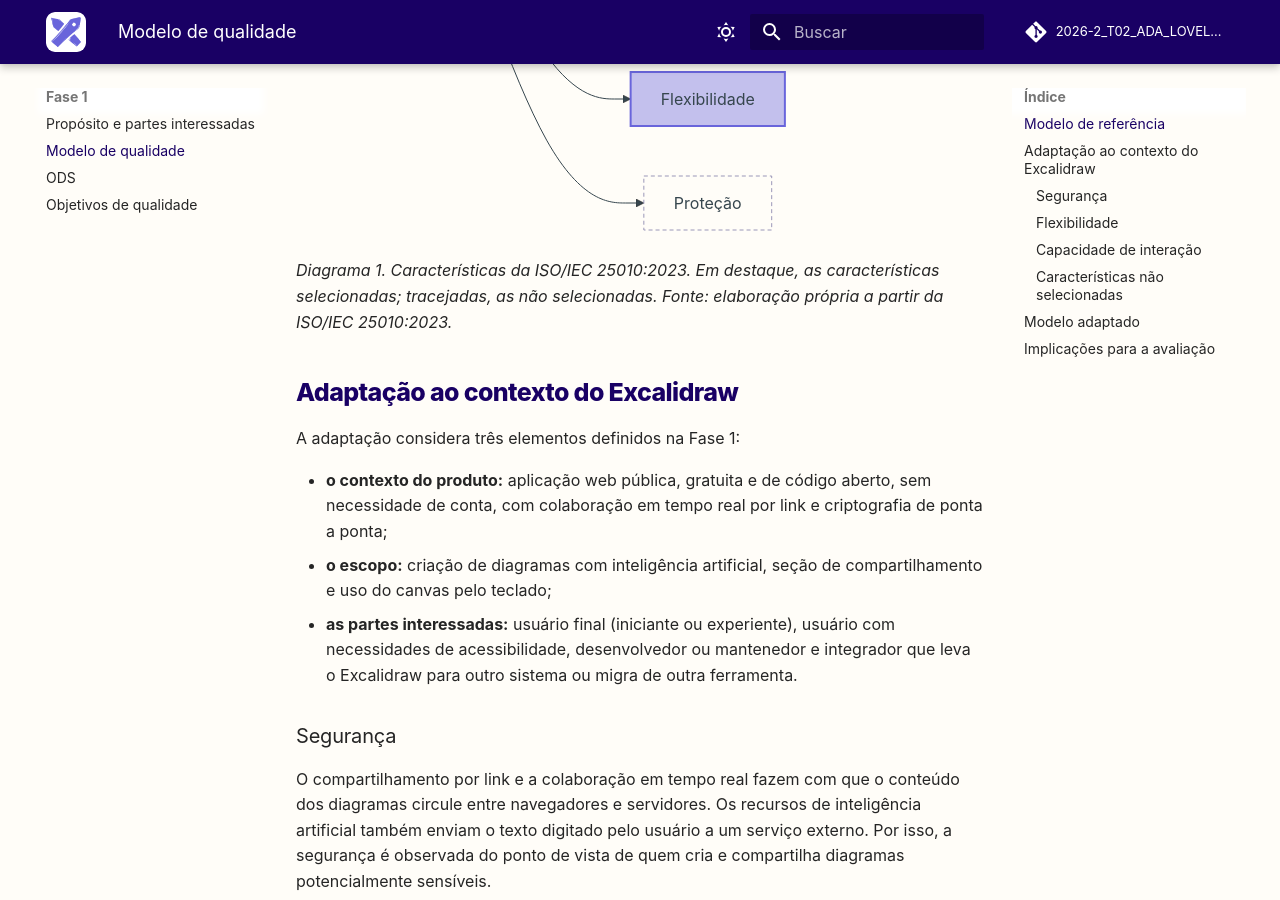
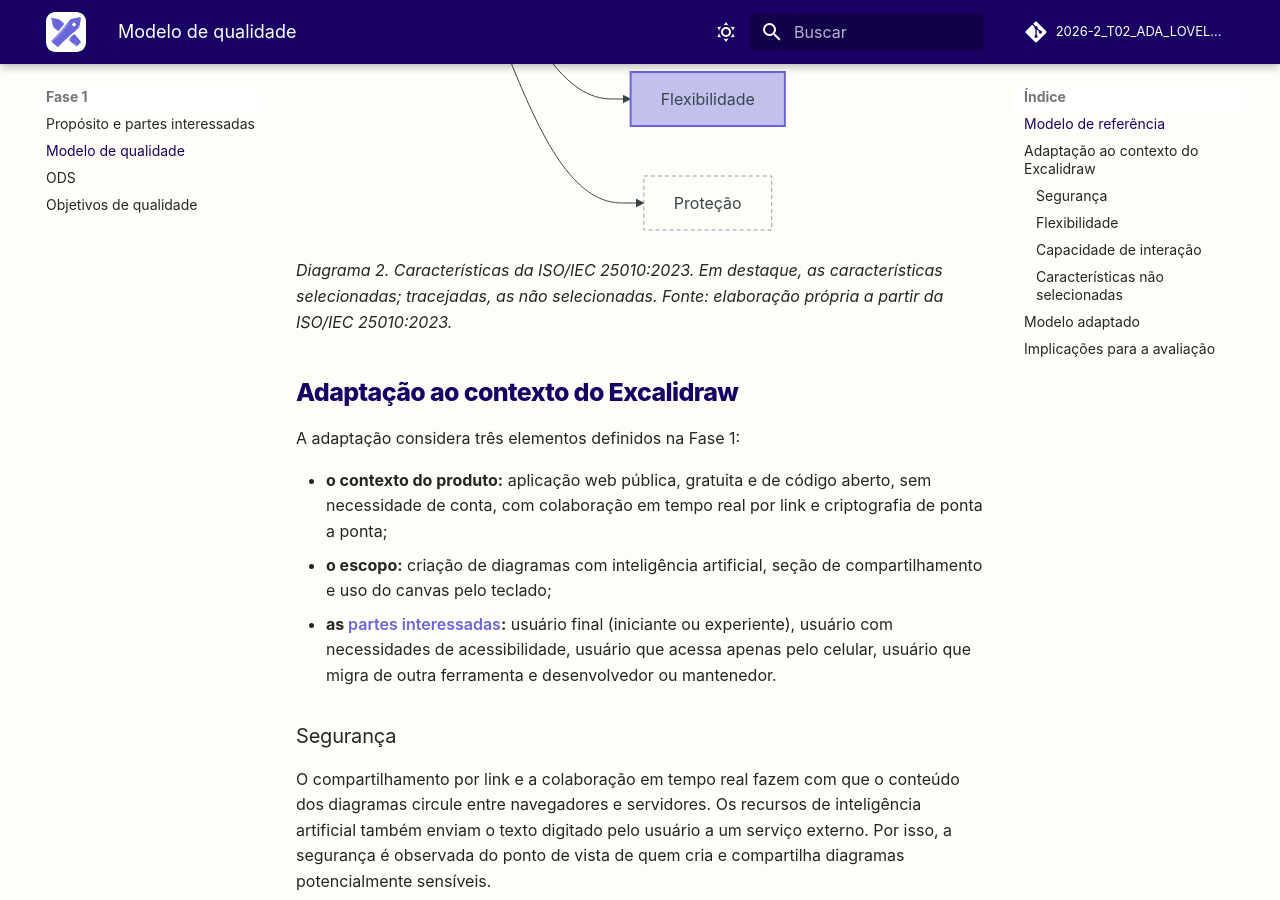
Before and after one commit to FCTE-Qualidade-de-Software-1/2026-2_T02_ADA_LOVELACE, an MkDocs documentation site: the page built from docs/fase1/modelo-qualidade.md, in a window 1280 px wide and 900 px high, scrolled down 1647 px. Built offline with MkDocs 1.6.1 and Material for MkDocs 9.7.7, drawn with Linux system fonts in a browser that asks for light colours; comment, search, counter and statistics services are not loaded; some of the changed text lies outside the part shown.

Commit message:
fix:  padroniza nomenclaturas para o padrão de 2023

````diff
--- a/docs/fase1/modelo-qualidade.md
+++ b/docs/fase1/modelo-qualidade.md
@@ -28,7 +28,7 @@
   Capacidade de interação, a **resistência** (*resistance*), em Segurança, e
   a **escalabilidade** (*scalability*), em Flexibilidade.
 
-O Diagrama 1 apresenta as nove características do modelo de referência e
+O Diagrama 2 apresenta as nove características do modelo de referência e
 destaca as três que foram selecionadas para esta avaliação.
 
 ```mermaid
@@ -50,7 +50,7 @@
     class AF,ED,CO,CF,MA,PR out
 ```
 
-*Diagrama 1. Características da ISO/IEC 25010:2023. Em destaque, as
+*Diagrama 2. Características da ISO/IEC 25010:2023. Em destaque, as
 características selecionadas; tracejadas, as não selecionadas. Fonte:
 elaboração própria a partir da ISO/IEC 25010:2023.*
 
@@ -63,10 +63,10 @@
   criptografia de ponta a ponta;
 * **o escopo:** criação de diagramas com inteligência artificial, seção de
   compartilhamento e uso do canvas pelo teclado;
-* **as partes interessadas:** usuário final (iniciante ou experiente), usuário
-  com necessidades de acessibilidade, desenvolvedor ou mantenedor e
-  integrador que leva o Excalidraw para outro sistema ou migra de outra
-  ferramenta.
+* **as [partes interessadas](proposito-partes-interessadas.md):** usuário
+  final (iniciante ou experiente), usuário com necessidades de
+  acessibilidade, usuário que acessa apenas pelo celular, usuário que migra
+  de outra ferramenta e desenvolvedor ou mantenedor.
 
 ### Segurança
 
@@ -96,8 +96,8 @@
 
 | Subcaracterística | Decisão | Justificativa | Parte interessada | Objetivo |
 | --- | --- | --- | --- | --- |
-| Adaptabilidade (*adaptability*) | Incluída | Uso em navegadores, sistemas operacionais, resoluções e dispositivos diferentes, inclusive com toque e sem conexão | Usuário final; integrador | O3 |
-| Substituibilidade (*replaceability*) | Incluída | O usuário vindo do draw.io ou do Miro precisa realizar as mesmas tarefas e migrar os arquivos sem perdas | Usuário final; integrador | O4 |
+| Adaptabilidade (*adaptability*) | Incluída | Uso em navegadores, sistemas operacionais, resoluções e dispositivos diferentes, inclusive com toque e sem conexão | Usuário que acessa apenas pelo celular | O3 |
+| Substituibilidade (*replaceability*) | Incluída | O usuário vindo do draw.io ou do Miro precisa realizar as mesmas tarefas e migrar os arquivos sem perdas | Usuário que migra de outra ferramenta | O4 |
 | Instalabilidade (*installability*) | **Excluída** | O produto é usado direto no navegador; a instalação como aplicativo (PWA) é opcional e não faz parte do escopo | — | — |
 | Escalabilidade (*scalability*) | **Excluída** | Exigiria testes de carga na infraestrutura pública de terceiros, o que é invasivo e está fora do escopo | — | — |
 
````
Also changed, not shown: other parts of docs/fase1/modelo-qualidade.md (+2 -2 lines), docs/fase1/ods.md (+1 -1 lines), docs/index.md (+3 -1 lines).
